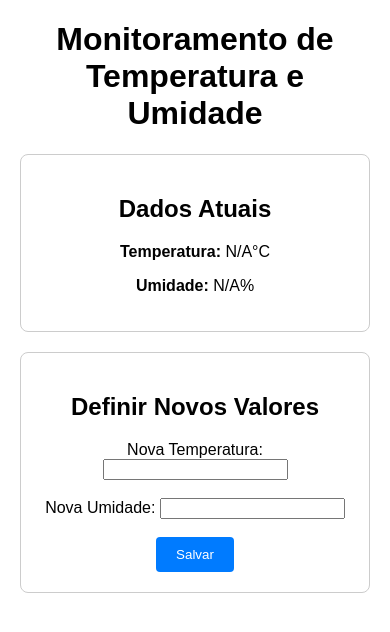
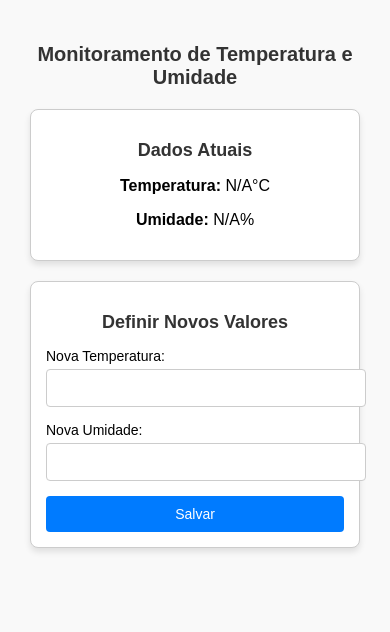
Before and after one commit to guilhermealano/project-temperature-humidity, a Flask app: page / in a window 390 px wide. Shown: the top 632 px of the page. Run offline with Flask 3, Linux system fonts and the light colour scheme; data that the repository does not hold is empty; some libraries are stand-ins or nearby versions.

Commit message:
feat: mobile responsible

```diff
--- a/templates/index.html
+++ b/templates/index.html
@@ -9,16 +9,21 @@
             font-family: Arial, sans-serif;
             text-align: center;
             margin: 20px;
+            padding: 0;
+            background-color: #f9f9f9;
         }
         .container {
             max-width: 600px;
             margin: auto;
+            padding: 10px;
         }
         .card {
             border: 1px solid #ccc;
             padding: 20px;
             margin: 20px 0;
             border-radius: 8px;
+            background-color: #fff;
+            box-shadow: 0 4px 6px rgba(0, 0, 0, 0.1);
         }
         button {
             padding: 10px 20px;
@@ -27,9 +32,48 @@
             color: white;
             border-radius: 4px;
             cursor: pointer;
+            font-size: 16px;
+            width: 100%; /* Full width on small screens */
         }
         button:hover {
             background-color: #0056b3;
+        }
+        form label {
+            display: block;
+            font-size: 14px;
+            margin-bottom: 5px;
+            text-align: left;
+        }
+        form input {
+            width: 100%;
+            padding: 10px;
+            margin-bottom: 15px;
+            border: 1px solid #ccc;
+            border-radius: 4px;
+            font-size: 14px;
+        }
+        h1, h2 {
+            color: #333;
+        }
+        /* Responsiveness */
+        @media (max-width: 768px) {
+            .container {
+                padding: 10px;
+            }
+            .card {
+                padding: 15px;
+            }
+            h1 {
+                font-size: 20px;
+            }
+            h2 {
+                font-size: 18px;
+            }
+        }
+        @media (max-width: 480px) {
+            button {
+                font-size: 14px;
+            }
         }
     </style>
 </head>
@@ -45,9 +89,9 @@
             <h2>Definir Novos Valores</h2>
             <form action="/set_params" method="POST">
                 <label for="temperature">Nova Temperatura:</label>
-                <input type="number" name="temperature" step="0.1" required><br><br>
+                <input type="number" name="temperature" step="0.1" required>
                 <label for="humidity">Nova Umidade:</label>
-                <input type="number" name="humidity" step="0.1" required><br><br>
+                <input type="number" name="humidity" step="0.1" required>
                 <button type="submit">Salvar</button>
             </form>
         </div>
```
